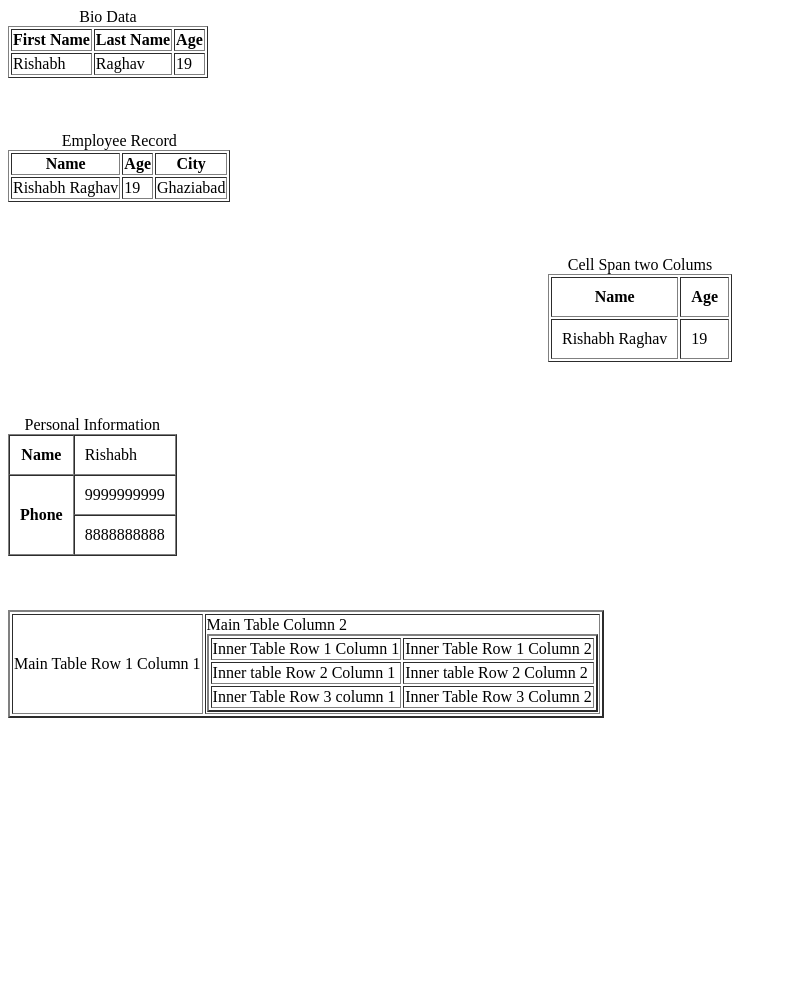
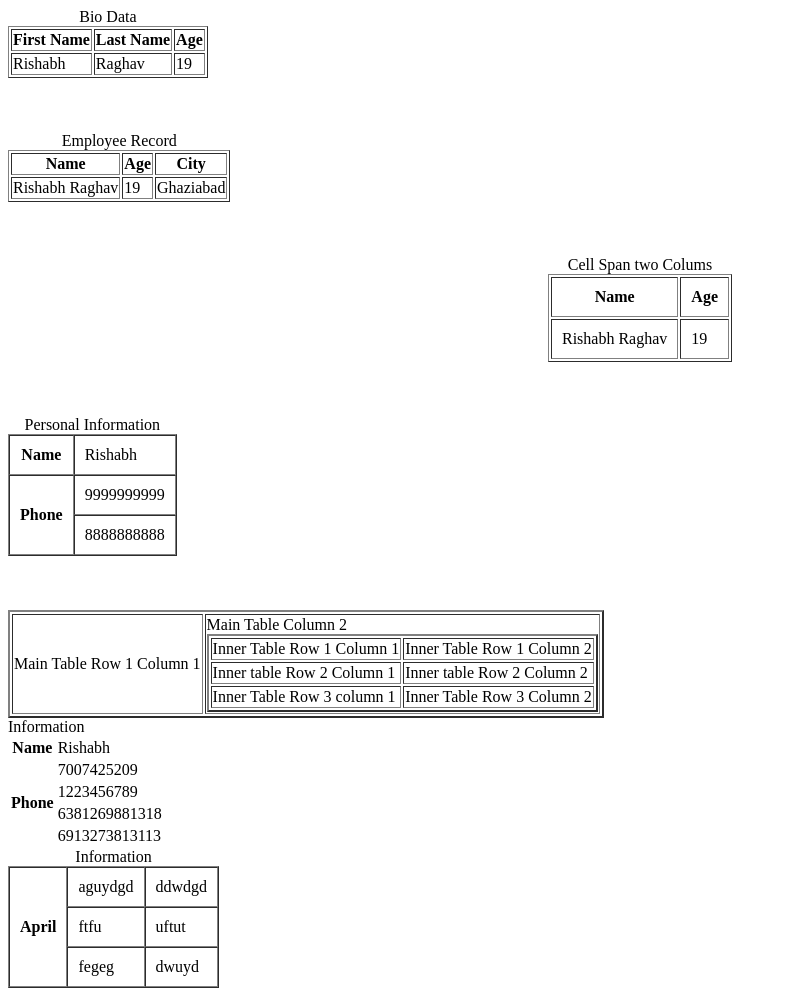
Before and after one commit to rishabhraghav19/HTML-CSE24, a plain HTML site: page Table.html in a window 1280 px wide. Shown: the whole page, without its empty margins (0-787 px from the left). Before the commit the page ends 800 px from the top, so only its background shows below. Drawn offline with Linux system fonts and the light colour scheme.

Commit message:
Assignment

```diff
--- a/Table.html
+++ b/Table.html
@@ -113,5 +113,47 @@
         </td>
       </tr>
     </table>
+    <table>
+      Information
+      </caption>
+      <tr>
+        <th>Name</th>
+        <td>Rishabh</td>
+      </tr>
+      <tr>
+        <th rowspan="4">Phone</th>
+        <td>7007425209</td>
+      </tr>
+      <tr>
+        <td>1223456789</td>
+      </tr>
+      <tr>
+        <td>
+          6381269881318
+        </td>
+      </tr>
+      <tr>
+        <td>
+          6913273813113
+        </td>
+      </tr>
+         <table border="1" cellpadding="10px" cellspacing="0">
+      <caption>
+        Information
+      </caption>
+      <tr>
+        <th rowspan="3">April</th>
+        <td>aguydgd</td>
+        <td>ddwdgd</td>
+      </tr>
+      <tr>
+        <td>ftfu</td>
+        <td>uftut</td>
+      </tr>
+      <tr>
+        <td>fegeg</td>
+        <td>dwuyd</td>
+      </tr>
+    </table>
   </body>
 </html>
```
